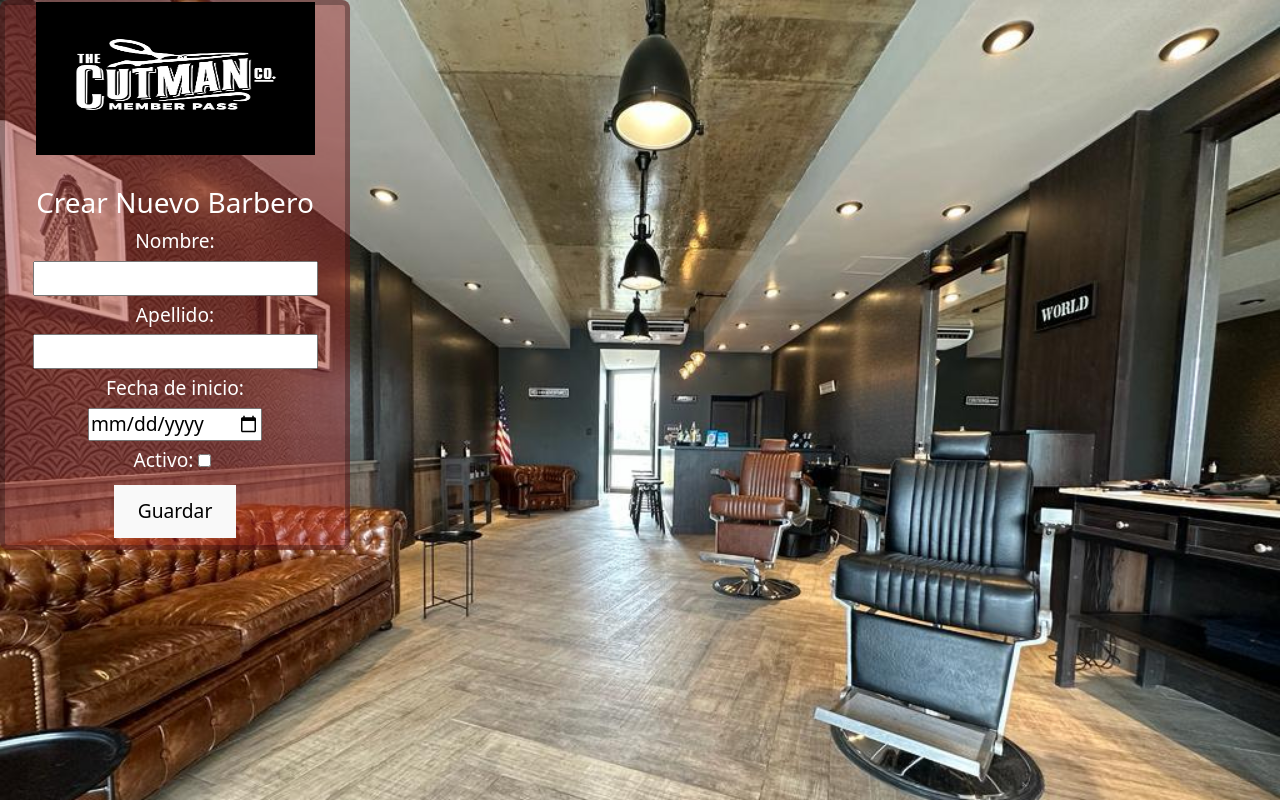
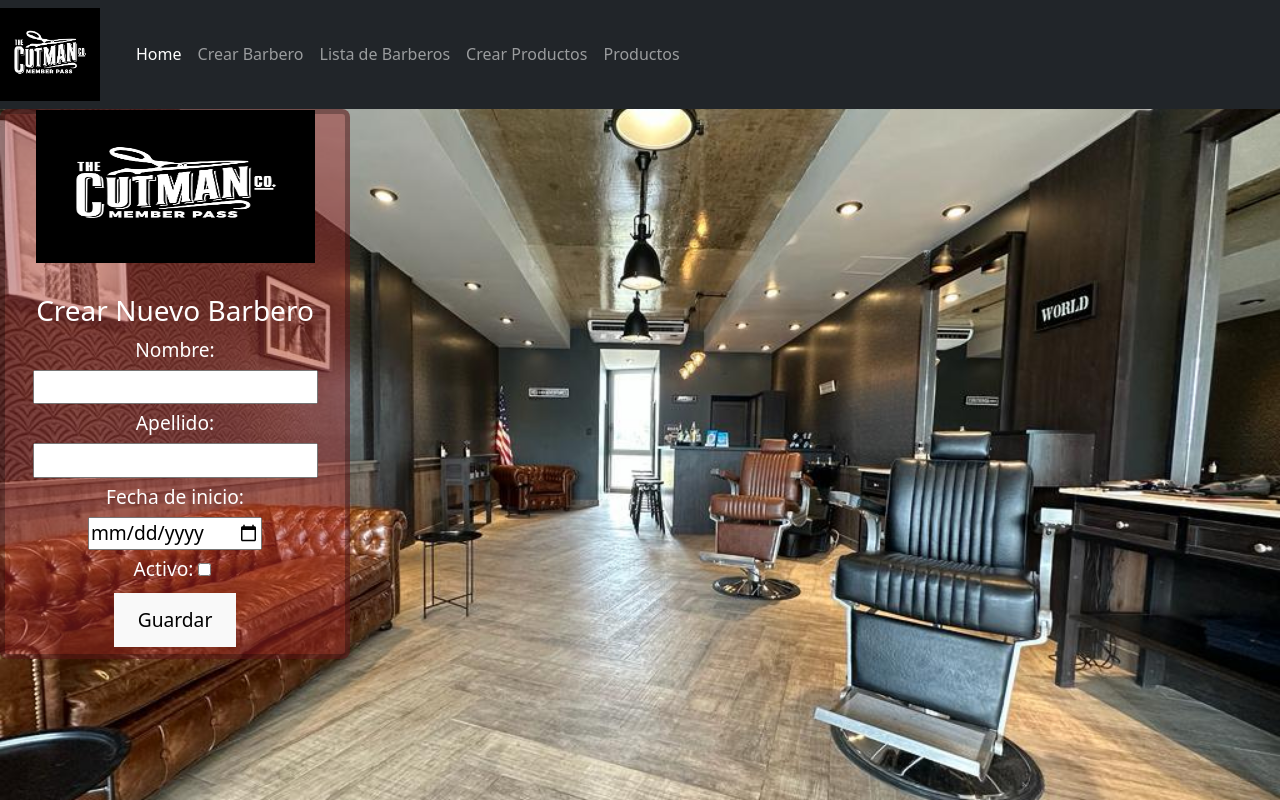
Before and after one commit to Novales87/PeluqueriaBarberia, a React (Vite) app in the folder client/: page /dashboard/addbarber in a window 1280 px wide. Built offline with nearby package versions, Linux system fonts and the light colour scheme; a web font is replaced by a local one.

Commit message:
cambie logos negros por blancos

```diff
--- a/client/src/Components/DashBoard/BarberCard/BarberCard.jsx
+++ b/client/src/Components/DashBoard/BarberCard/BarberCard.jsx
@@ -2,7 +2,7 @@ import React from "react";
 import { Link, useNavigate } from "react-router-dom";
 import { useDispatch } from "react-redux";
 import { deleteBarber } from "../../../Store/deletebarberSlice";
-import barba from "../../../images/barba.png";
+import logo3 from "../../../images/Logo3.png";
 import logo from "../../../images/logo.jpeg";
 import Navbar from "../Nav/Nav";
 
@@ -28,7 +28,7 @@ function BarberCard({ barber }) {
   return (
     <div>
       <Navbar />
-      <CardBarber barber={barber} logo={logo} handleDelete={handleDelete} />
+      <CardBarber barber={barber} logo={logo3} handleDelete={handleDelete} />
     </div>
   );
 }
--- a/client/src/Components/DashBoard/BarberForm/BarberForm.jsx
+++ b/client/src/Components/DashBoard/BarberForm/BarberForm.jsx
@@ -3,6 +3,7 @@ import { useDispatch } from "react-redux";
 import { createBarber } from "../../../Store/barberActions";
 import "./BarberForm.css";
 import logo from "../../../images/logo.jpeg";
+import Nav from "../Nav/Nav";
 
 function BarberForm() {
   const [barber, setBarber] = useState({
@@ -23,7 +24,7 @@ function BarberForm() {
 
   const handleSubmit = async (event) => {
     event.preventDefault();
-    setResponse(""); // restablecer la respuesta antes de enviar la solicitud
+    setResponse(""); // restablece la respuesta antes de enviar la solicitud
 
     const resultAction = await dispatch(createBarber(barber));
     if (resultAction.payload.error) {
@@ -40,6 +41,7 @@ function BarberForm() {
   };
   return (
     <div className="ContainerForm">
+      <Nav />
       <div className="BarberFormCont">
         <img src={logo} />
         <h3>Crear Nuevo Barbero</h3>
--- a/client/src/Components/DashBoard/BarberList/BarberList.jsx
+++ b/client/src/Components/DashBoard/BarberList/BarberList.jsx
@@ -6,6 +6,7 @@ import "./BarberList.css";
 import Navbar from "../Nav/Nav";
 import CardBarberList from "./CardBarberList";
 import logo from "../../../images/logo.jpeg";
+import logo3 from "../../../images/Logo3.png";
 
 function BarberList() {
   const barbers = useSelector((state) => state.fetchBarbers.barbers);
@@ -33,7 +34,7 @@ function BarberList() {
       {!!barbers && barbers.length > 0 ? (
         barbers.map((barber) => (
           <div key={barber.id}>
-            <CardBarberList barber={barber} logo={logo} />
+            <CardBarberList barber={barber} logo={logo3} />
           </div>
         ))
       ) : (
--- a/client/src/Components/DashBoard/BarberUpdate/BarberUpdate.jsx
+++ b/client/src/Components/DashBoard/BarberUpdate/BarberUpdate.jsx
@@ -5,7 +5,7 @@ import { updateBarber } from "../../../Store/updateBarberSlice";
 import { fetchBarberById } from "../../../Store/fetchBarberByIdSlice";
 import Loading from "../../Loading/Loading";
 import "./BarberUpdate.css";
-import barba from "../../../images/barba.png";
+import logo3 from "../../../images/Logo3.png";
 import logo from "../../../images/logo.jpeg";
 
 function BarberUpdate() {
@@ -53,7 +53,7 @@ function BarberUpdate() {
 
   return (
     <div className="barberUpBox">
-      <img src={logo} />
+      <img src={logo3} />
       {status === "loading" ? (
         <Loading />
       ) : status === "failed" ? (
--- a/client/src/Components/DashBoard/Nav/Nav.jsx
+++ b/client/src/Components/DashBoard/Nav/Nav.jsx
@@ -1,15 +1,12 @@
 import React from "react";
 import logo from "../../../images/logo.jpeg";
+import { Link } from "react-router-dom";
 function Nav() {
   return (
     <nav className="navbar  navbar-expand-sm navbar-dark bg-dark  ">
-      <img
-        src={logo}
-        className="rounded float-start "
-        style={{ width: "140px", padding: "5px", height: "80px" }}
-      />
+      <img src={logo} className="img-fluid" style={{ width: "100px" }} />
       <div className="container-fluid">
-        <a className="navbar-brand" href="#"></a>
+        <Link className="navbar-brand" href="#"></Link>
         <button
           className="navbar-toggler"
           type="button"
@@ -24,24 +21,31 @@ function Nav() {
         <div className="collapse navbar-collapse" id="navbarText">
           <ul className="navbar-nav me-auto mb-2 mb-lg-0">
             <li className="nav-item">
-              <a className="nav-link active" aria-current="page" href="#">
+              <Link className="nav-link active" aria-current="page" href="#">
                 Home
-              </a>
+              </Link>
             </li>
             <li className="nav-item">
-              <a className="nav-link" href="#">
-                Features
-              </a>
+              <Link className="nav-link" to={`/dashboard/addbarber`}>
+                Crear Barbero
+              </Link>
             </li>
             <li className="nav-item">
-              <a className="nav-link" href="#">
-                Pricing
-              </a>
+              <Link className="nav-link" to={`/dashboard/barbers`}>
+                Lista de Barberos
+              </Link>
+            </li>
+            <li className="nav-item">
+              <Link className="nav-link" to={`/dashboard/barbers`}>
+                Crear Productos
+              </Link>
+            </li>
+            <li className="nav-item">
+              <Link className="nav-link" to={`/dashboard/barbers`}>
+                Productos
+              </Link>
             </li>
           </ul>
-          <span className="navbar-text">
-            Navbar text with an inline element
-          </span>
         </div>
       </div>
     </nav>
```
Also changed, not shown: client/src/images/Logo3.PNG (added).
